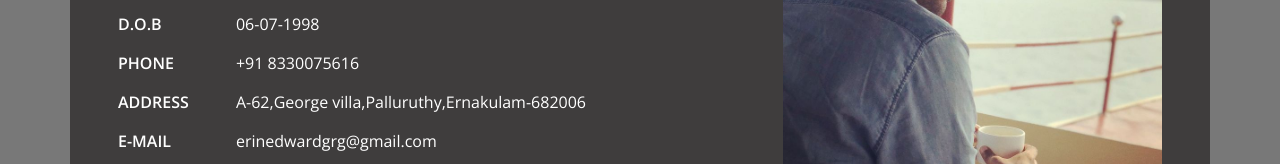
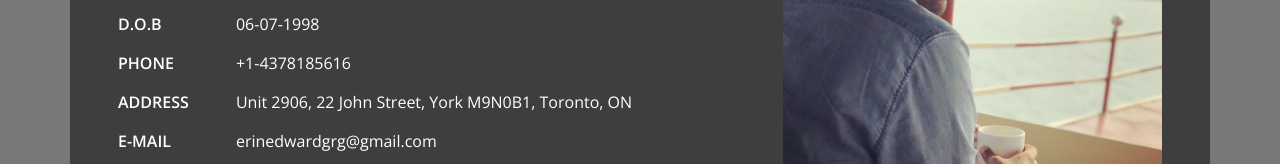
Before and after one commit to erinedward/portfolio-new, a plain HTML site: page index.html in a window 1280 px wide. Shown: the part 350-514 px from the top of the page. Drawn offline with nearby package versions, Linux system fonts and the light colour scheme; files whose address does not match are found by name.

Commit message:
Update index.html

```diff
--- a/index.html
+++ b/index.html
@@ -75,13 +75,13 @@ Smartphone Compatible web template, free webdesigns for Nokia, Samsung, LG, Sony
 						<li>
 							<ul class="address-text">
 								<li><b>PHONE </b></li>
-								<li>+91 8330075616</li>
+								<li>+1-4378185616</li>
 							</ul>
 						</li>
 						<li>
 							<ul class="address-text">
 								<li><b>ADDRESS </b></li>
-								<li>A-62,George villa,Palluruthy,Ernakulam-682006</li>
+								<li>Unit 2906, 22 John Street, York M9N0B1, Toronto, ON</li>
 							</ul>
 						</li>
 						<li>
```
